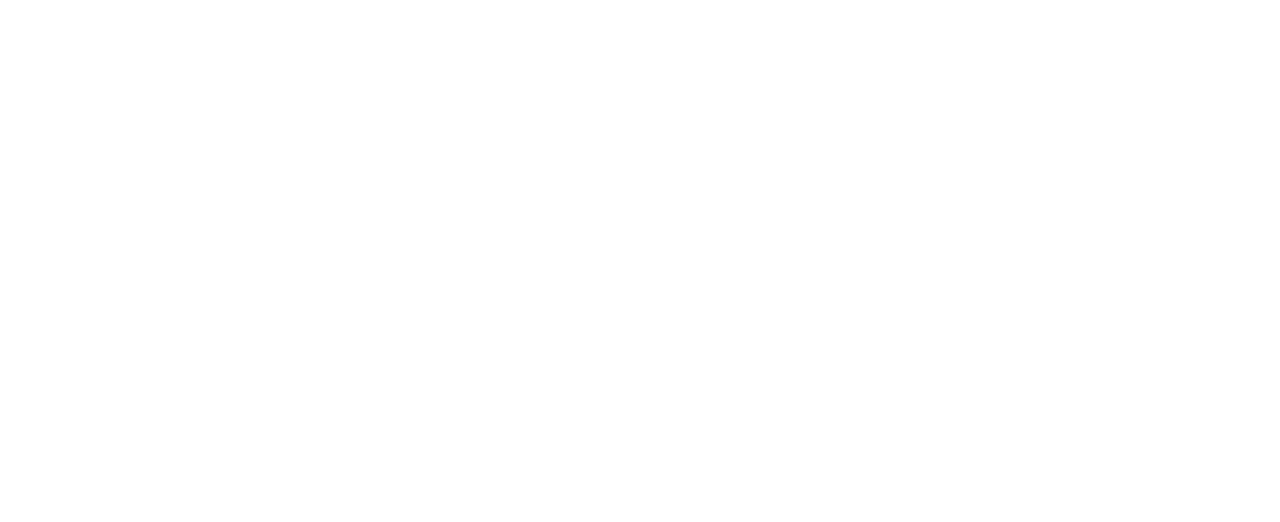
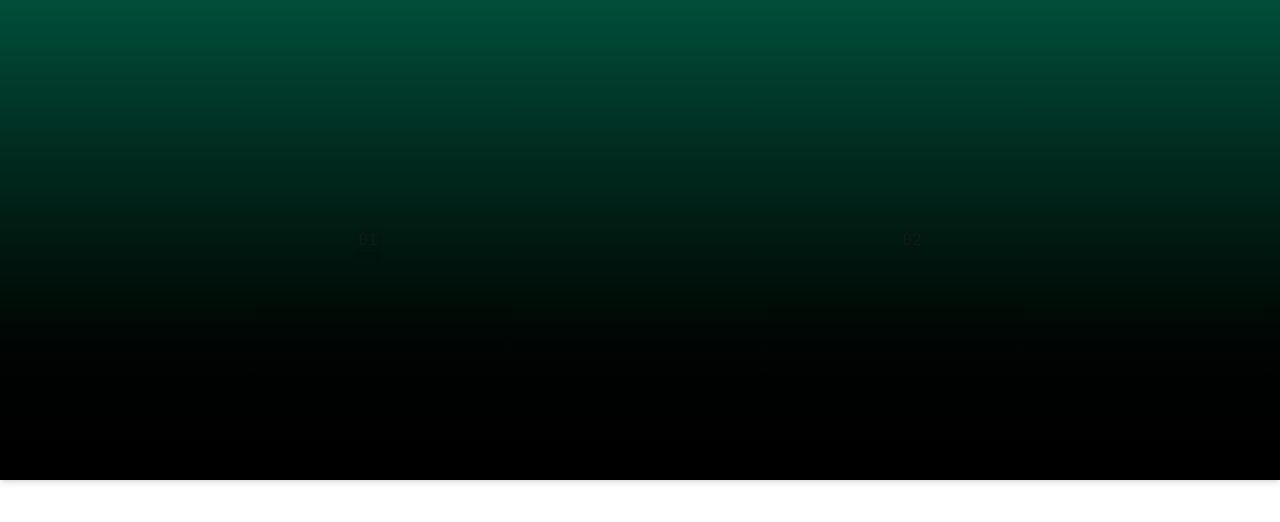
Before and after one commit to SmirkGx3/Portfolio, a Next.js app: page / in a window 1280 px wide. Shown: the top 522 px of the page. Built offline with nearby package versions, Linux system fonts and the light colour scheme.

Commit message:
page changed for box

```diff
--- a/app/page.tsx
+++ b/app/page.tsx
@@ -1,10 +1,14 @@
 export default function Home() {
   return (
-    <div>
-      <div className = "flex box-border rounded bg-emerald-900">
-
+    <div className="">
+      <div className="p-24 h-120 shadow-md bg-linear-to-b from-emerald-900 to-black grid col place-items-center">
+        <div className="col-1 shadow-md">
+          <div>01</div>
+        </div>
+        <div className="col-2">
+          <div>02</div>
+        </div>
       </div>
-
     </div>
   );
 }
```
